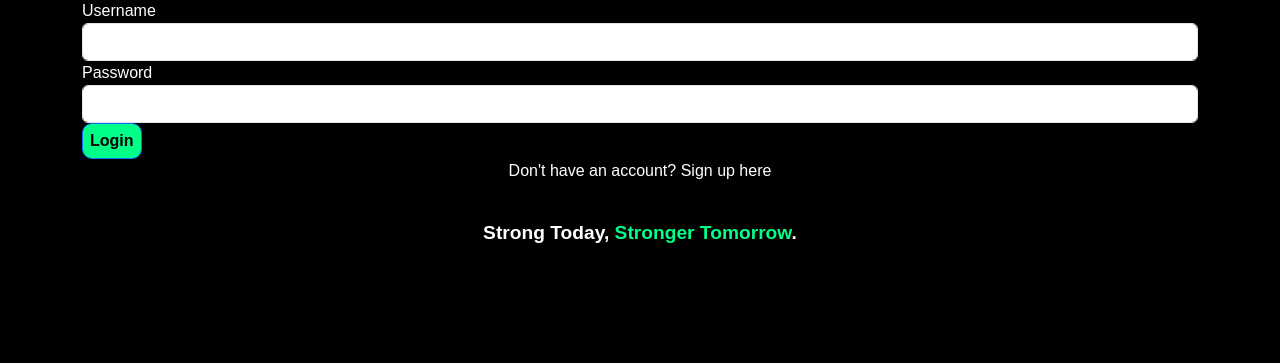
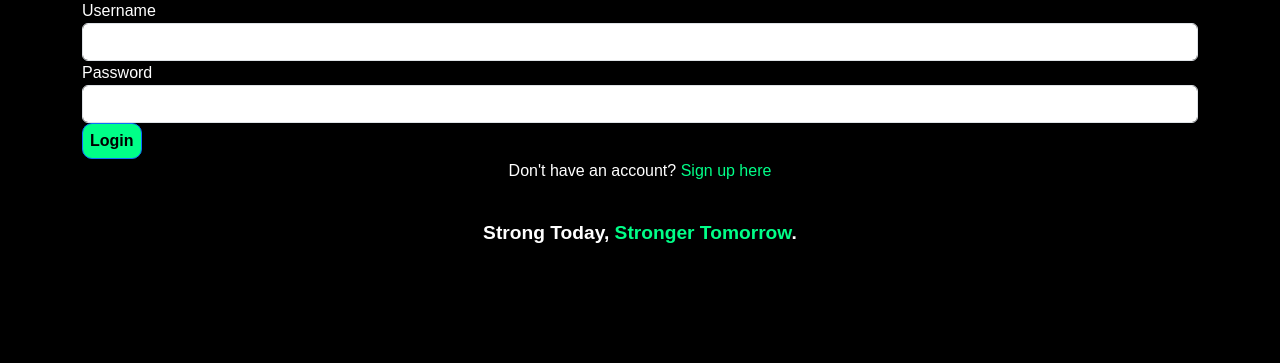
Before and after one commit to KitoMurage/web-app, a Flask app: page /login in a window 1280 px wide. Shown: the part 169-532 px from the top of the page. Run offline with Flask 3, Linux system fonts and the light colour scheme.

Commit message:
Update login.html

```diff
--- a/fitnessapp/templates/login.html
+++ b/fitnessapp/templates/login.html
@@ -21,6 +21,6 @@
             {{ form.submit(class="btn btn-primary btn-block") }}
         </div>
 
-        <p class="text-center">Don't have an account? <a href="{{ url_for('register') }}">Sign up here</a></p>
+        <p class="text-center">Don't have an account? <a href="{{ url_for('register') }}"><span style="color: #00ff88;">Sign up here</span></a></p>
     </form>
 {% endblock %}
```
